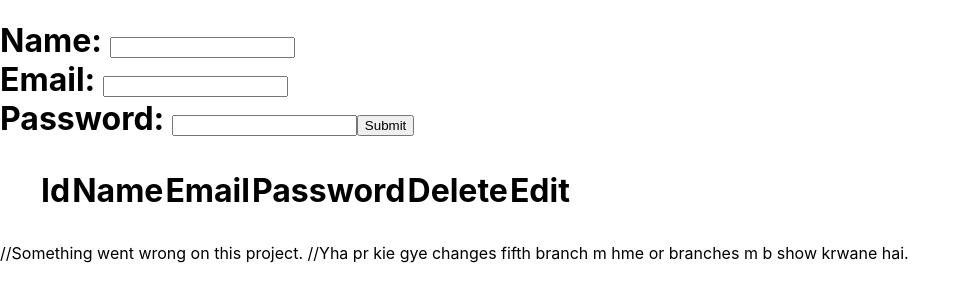
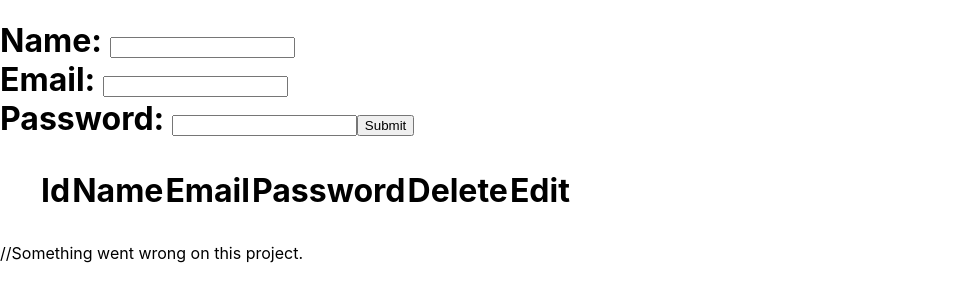
Before and after one commit to Uniyalpreeti/githubPractice-smartData, a React (Create React App) app in the folder myapp/: page / in a window 1280 px wide. Shown: the top 302 px of the page, without its empty margins (0-970 px from the left). Built offline with nearby package versions, Linux system fonts and the light colour scheme.

Commit message:
Second branch m fifth branch se data le liya gya hai

```diff
--- a/myapp/src/App.js
+++ b/myapp/src/App.js
@@ -6,7 +6,7 @@ function App() {
     <div>
      <h1><Comp1 /></h1>
      //Something went wrong on this project.
-     //Yha pr kie gye changes fifth branch m hme or branches m b show krwane hai.
+
     </div>
   );
 }
```
